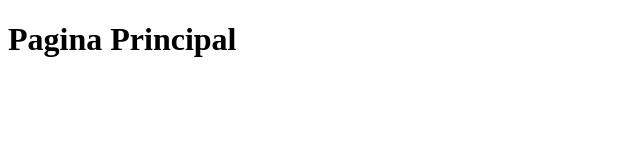
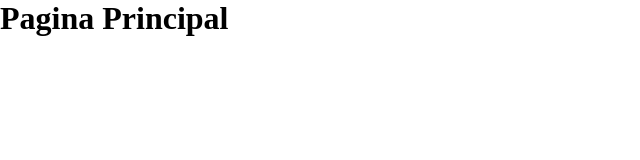
Before and after one commit to andresperlo5/comision_web_9_deploy_git, a plain HTML site: page index.html in a window 1280 px wide. Shown: the whole page, without its empty margins (0-640 px from the left). Drawn offline with Linux system fonts and the light colour scheme.

Commit message:
se crea la carpeta css y el archivo de estilos.css

```diff
--- /dev/null
+++ b/css/estilos.css
@@ -0,0 +1,5 @@
+* {
+  margin: 0;
+  padding: 0;
+  box-sizing: border-box;
+}
--- a/index.html
+++ b/index.html
@@ -4,6 +4,7 @@
     <meta charset="UTF-8" />
     <meta name="viewport" content="width=device-width, initial-scale=1.0" />
     <title>Pagina Principal</title>
+    <link rel="stylesheet" href="./css/estilos.css" />
   </head>
   <body>
     <h1>Pagina Principal</h1>
```
